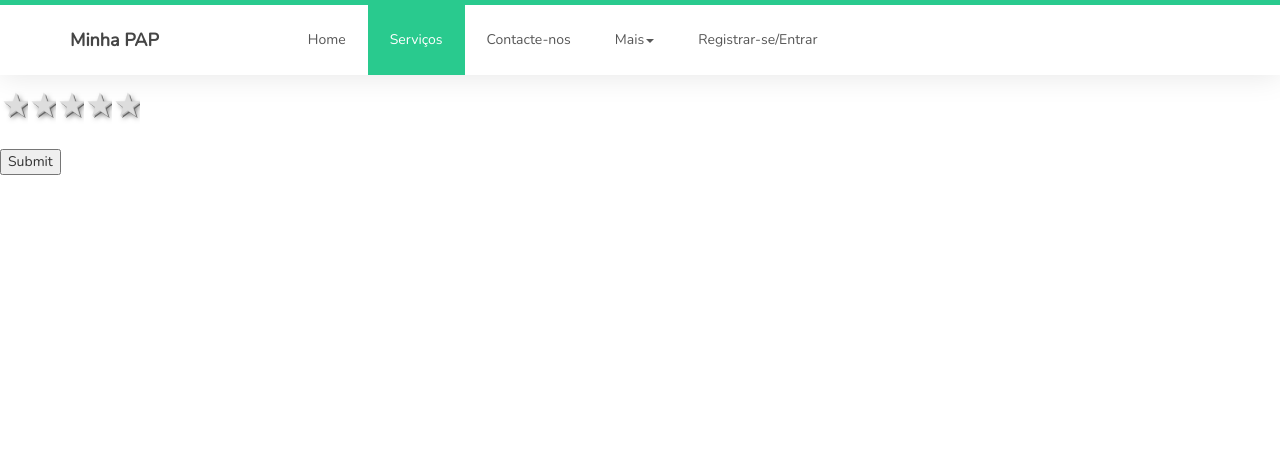
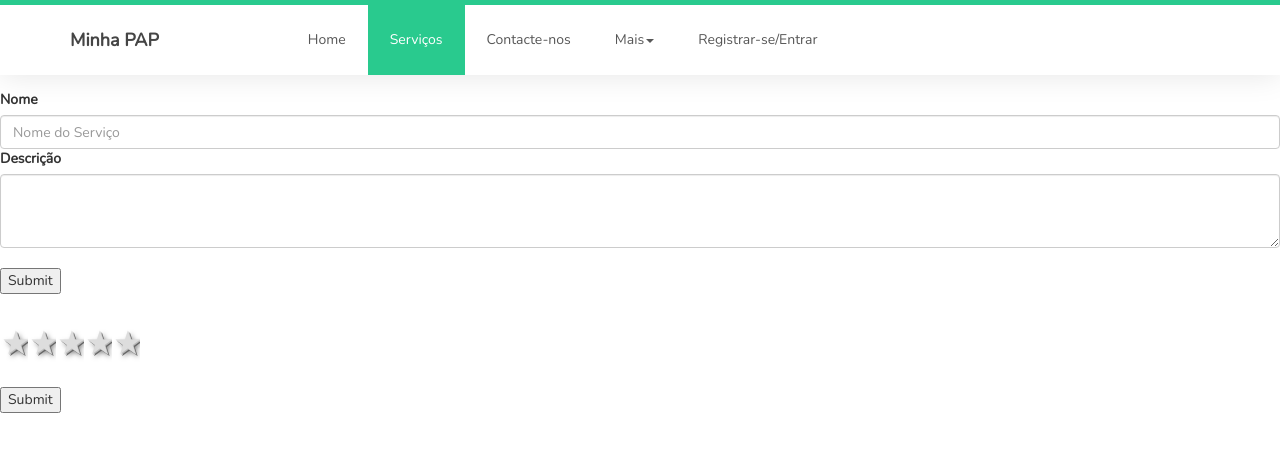
Before and after one commit to JonathanCaracol/papJonathan, a PHP site: page /servicoDetalhes.php in a window 1280 px wide. Shown: the top 452 px of the page. Run offline with PHP 8.4, Linux system fonts and the light colour scheme; some web fonts are replaced.

Commit message:
Adicionar espaço acima das listas para consistencia visual 2.0 + organizar tudo

```diff
--- a/servicoDetalhes.php
+++ b/servicoDetalhes.php
@@ -55,6 +55,18 @@
 </section>
 
 <div id="status"></div>
+<form >
+        <div class="mb-3">
+            <label for="exampleFormControlInput1" class="form-label">Nome</label>
+            <input type="email" class="form-control" id="exampleFormControlInput1" placeholder="Nome do Serviço">
+        </div>
+        <div class="mb-3">
+            <label for="exampleFormControlTextarea1" class="form-label">Descrição</label>
+            <textarea class="form-control" id="exampleFormControlTextarea1" rows="3"></textarea>
+        </div>
+            <button class="submit clearfix">Submit</button>
+</form>
+
 <form id="ratingForm">
     <fieldset class="rating">
         <input type="radio" id="star5" name="rating" value="5" /><label for="star5" title="Rocks!">5 stars</label>
```
